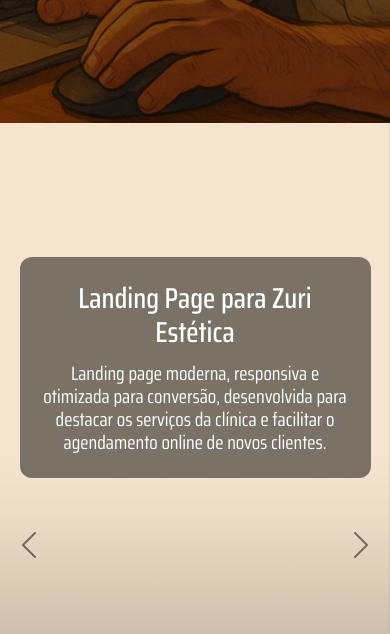
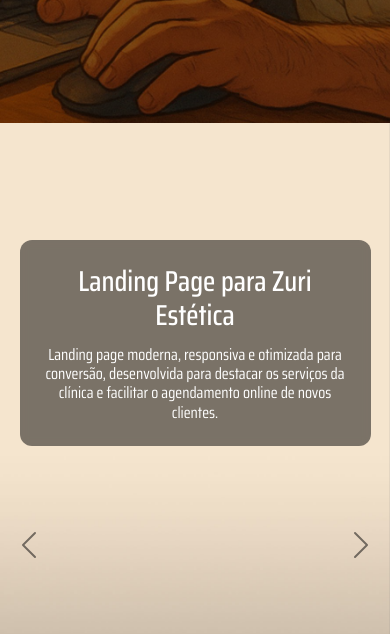
Before and after one commit to lipsaraiva/lipsaraiva, a PHP site: page / in a window 390 px wide. Shown: the part 721-1355 px from the top of the page. Run offline with PHP 8.4, Linux system fonts and the light colour scheme; some libraries are stand-ins or nearby versions; some web fonts are replaced.

Commit message:
feat port2

```diff
--- a/index.php
+++ b/index.php
@@ -210,7 +210,7 @@
 
         .case-text {
             font-family: 'Saira Condensed', sans-serif;
-            font-size: 1.2rem;
+            font-size: 1.0rem;
             line-height: 1.2;
             margin-bottom: 0;
         }
@@ -220,7 +220,7 @@
             .case-desc {
                 justify-content: center;
                 align-items: flex-start;
-                padding-top: 4vh;
+                padding-top: 2vh;
             }
 
             .case-desc-inner {
```
